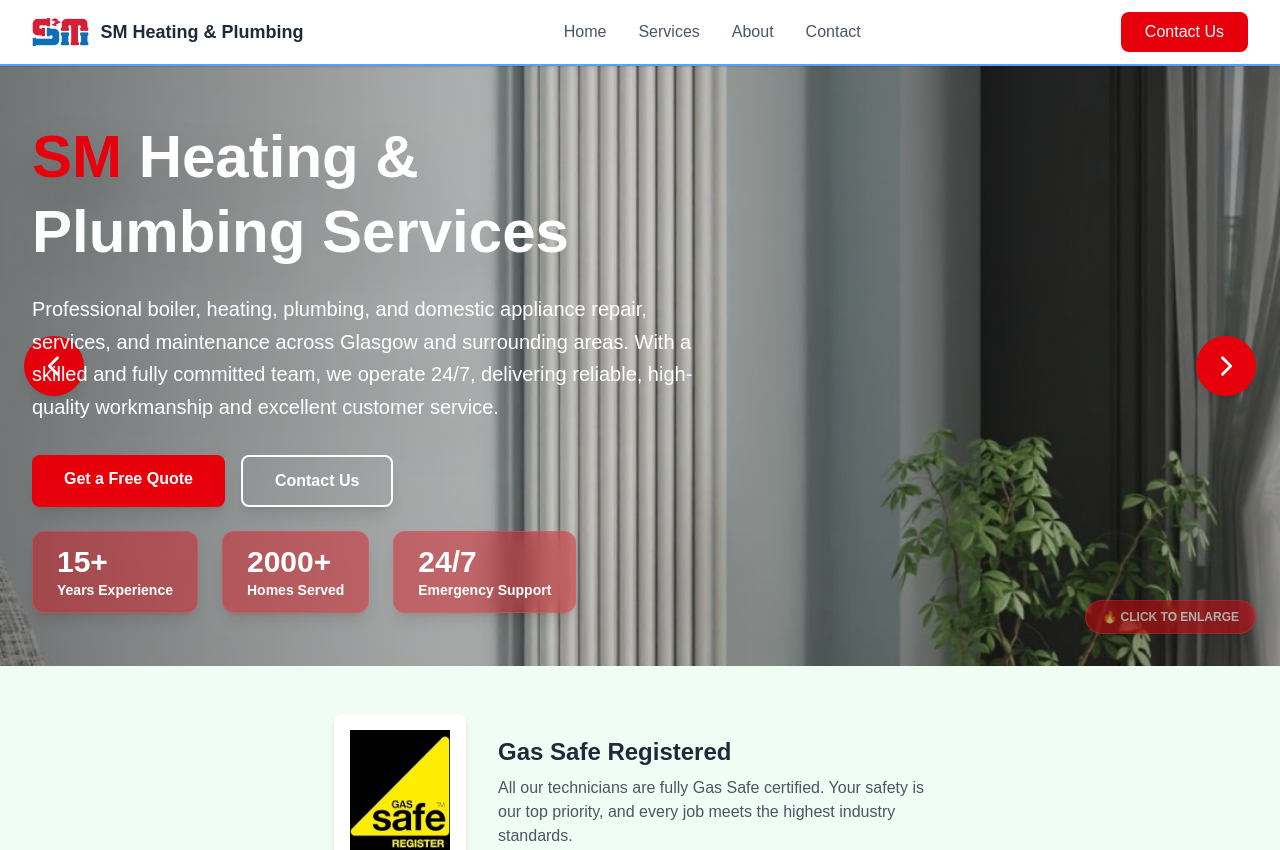
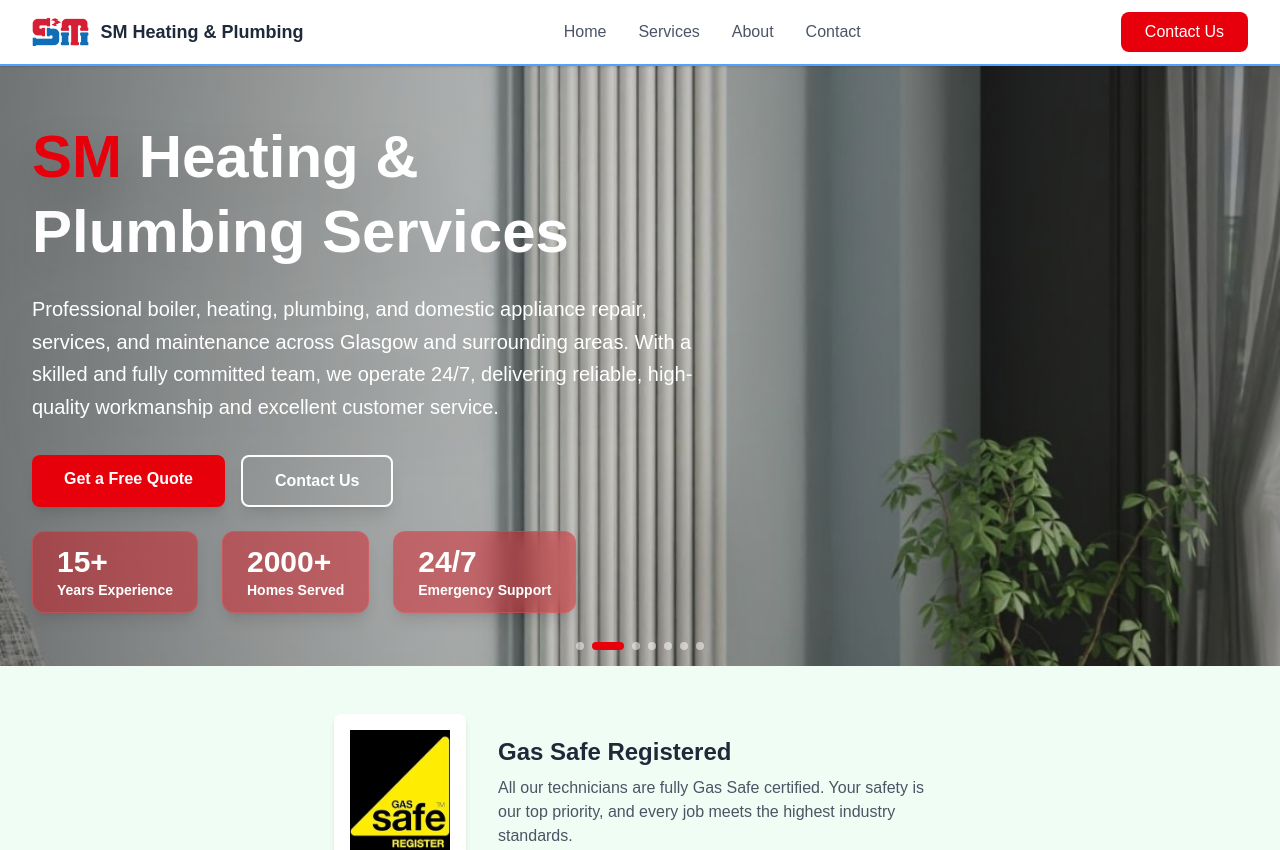
Before and after one commit to Xenax33/SM-Heating-Website, a Next.js app: page / in a window 1280 px wide. Shown: the top 850 px of the page. Built offline with nearby package versions, Linux system fonts and the light colour scheme.

Commit message:
fixed slideshow issues

```diff
--- a/src/components/HeroSlideshow.tsx
+++ b/src/components/HeroSlideshow.tsx
@@ -7,6 +7,8 @@ export default function HeroSlideshow() {
   const [currentSlide, setCurrentSlide] = useState(0);
   const [lightboxOpen, setLightboxOpen] = useState(false);
   const [isAutoPlay, setIsAutoPlay] = useState(true);
+  const [touchStart, setTouchStart] = useState(0);
+  const [touchEnd, setTouchEnd] = useState(0);
 
   const slides = [
     {
@@ -75,9 +77,44 @@ export default function HeroSlideshow() {
     setTimeout(() => setIsAutoPlay(true), 3000);
   };
 
+  // Handle touch start
+  const handleTouchStart = (e: React.TouchEvent) => {
+    setTouchStart(e.targetTouches[0].clientX);
+  };
+
+  // Handle touch move
+  const handleTouchMove = (e: React.TouchEvent) => {
+    setTouchEnd(e.targetTouches[0].clientX);
+  };
+
+  // Handle touch end - detect swipe direction
+  const handleTouchEnd = () => {
+    if (!touchStart || !touchEnd) return;
+
+    const distance = touchStart - touchEnd;
+    const isLeftSwipe = distance > 50;
+    const isRightSwipe = distance < -50;
+
+    if (isLeftSwipe) {
+      nextSlide();
+    }
+    if (isRightSwipe) {
+      prevSlide();
+    }
+
+    // Reset
+    setTouchStart(0);
+    setTouchEnd(0);
+  };
+
   return (
     <>
-      <div className="relative w-full h-screen md:h-[600px] overflow-hidden group bg-black">
+      <div
+        className="relative w-full h-screen md:h-[600px] overflow-hidden group bg-black"
+        onTouchStart={handleTouchStart}
+        onTouchMove={handleTouchMove}
+        onTouchEnd={handleTouchEnd}
+      >
         {/* Animated Slides with Scale and Fade */}
         <div className="relative w-full h-full">
           {slides.map((slide, index) => (
@@ -101,8 +138,8 @@ export default function HeroSlideshow() {
                   setLightboxOpen(true);
                 }}
               />
-              {/* Premium Gradient Overlay */}
-              <div className="absolute inset-0 bg-gradient-to-r from-black/40 via-black/10 to-black/40 transition-opacity duration-300 group-hover:from-black/30 group-hover:via-black/5 group-hover:to-black/30"></div>
+              {/* Premium Gradient Overlay - Enhanced for mobile readability */}
+              <div className="absolute inset-0 bg-gradient-to-r from-black/60 via-black/30 to-black/60 sm:from-black/40 sm:via-black/10 sm:to-black/40 transition-opacity duration-300 group-hover:from-black/30 group-hover:via-black/5 group-hover:to-black/30"></div>
 
               {/* Animated accent line on top */}
               <div className="absolute top-0 left-0 right-0 h-1 bg-gradient-to-r from-transparent via-red-600 to-transparent opacity-0 group-hover:opacity-100 transition-opacity duration-300"></div>
@@ -110,13 +147,13 @@ export default function HeroSlideshow() {
           ))}
         </div>
 
-        {/* Premium Navigation - Left Button */}
+        {/* Premium Navigation - Left Button - Hidden below 1395px */}
         <button
           onClick={(e) => {
             e.stopPropagation();
             prevSlide();
           }}
-          className="absolute left-6 top-1/2 transform -translate-y-1/2 group/btn z-40 transition-all duration-300 cursor-pointer"
+          className="hidden min-[1395px]:block absolute left-4 lg:left-6 top-1/2 transform -translate-y-1/2 group/btn z-50 transition-all duration-300 cursor-pointer"
           aria-label="Previous slide"
           type="button"
         >
@@ -135,13 +172,13 @@ export default function HeroSlideshow() {
           </div>
         </button>
 
-        {/* Premium Navigation - Right Button */}
+        {/* Premium Navigation - Right Button - Hidden below 1395px */}
         <button
           onClick={(e) => {
             e.stopPropagation();
             nextSlide();
           }}
-          className="absolute right-6 top-1/2 transform -translate-y-1/2 group/btn z-40 transition-all duration-300 cursor-pointer"
+          className="hidden min-[1395px]:block absolute right-4 lg:right-6 top-1/2 transform -translate-y-1/2 group/btn z-50 transition-all duration-300 cursor-pointer"
           aria-label="Next slide"
           type="button"
         >
@@ -160,8 +197,24 @@ export default function HeroSlideshow() {
           </div>
         </button>
 
-        {/* Animated Badge */}
-        <div className="absolute bottom-8 right-6 bg-red-600/80 backdrop-blur-md text-white px-4 py-2 rounded-full text-xs font-bold z-20 shadow-lg border border-red-400/30 animate-pulse cursor-pointer" onClick={() => setLightboxOpen(true)}>
+        {/* Slide Indicators (Dots) - Visible on all screens, especially useful when nav buttons are hidden */}
+        <div className="absolute bottom-4 left-1/2 transform -translate-x-1/2 flex gap-2 z-30">
+          {slides.map((_, index) => (
+            <button
+              key={index}
+              onClick={() => goToSlide(index)}
+              className={`transition-all duration-300 rounded-full ${
+                index === currentSlide
+                  ? 'w-8 h-2 bg-red-600'
+                  : 'w-2 h-2 bg-white/50 hover:bg-white/80'
+              }`}
+              aria-label={`Go to slide ${index + 1}`}
+            />
+          ))}
+        </div>
+
+        {/* Animated Badge - Only visible on screens >= 1395px */}
+        <div className="hidden min-[1395px]:block absolute bottom-6 sm:bottom-8 right-4 sm:right-6 bg-red-600/80 backdrop-blur-md text-white px-3 sm:px-4 py-1.5 sm:py-2 rounded-full text-xs font-bold z-20 shadow-lg border border-red-400/30 animate-pulse cursor-pointer" onClick={() => setLightboxOpen(true)}>
           🔥 CLICK TO ENLARGE
         </div>
       </div>
@@ -243,23 +296,6 @@ export default function HeroSlideshow() {
           </div>
         </div>
       )}
-
-      {/* Keyframe animations */}
-      <style jsx>{`
-        @keyframes fadeIn {
-          from {
-            opacity: 0;
-            transform: scale(0.95);
-          }
-          to {
-            opacity: 1;
-            transform: scale(1);
-          }
-        }
-        .animate-fadeIn {
-          animation: fadeIn 0.5s ease-in-out;
-        }
-      `}</style>
     </>
   );
 }
```
